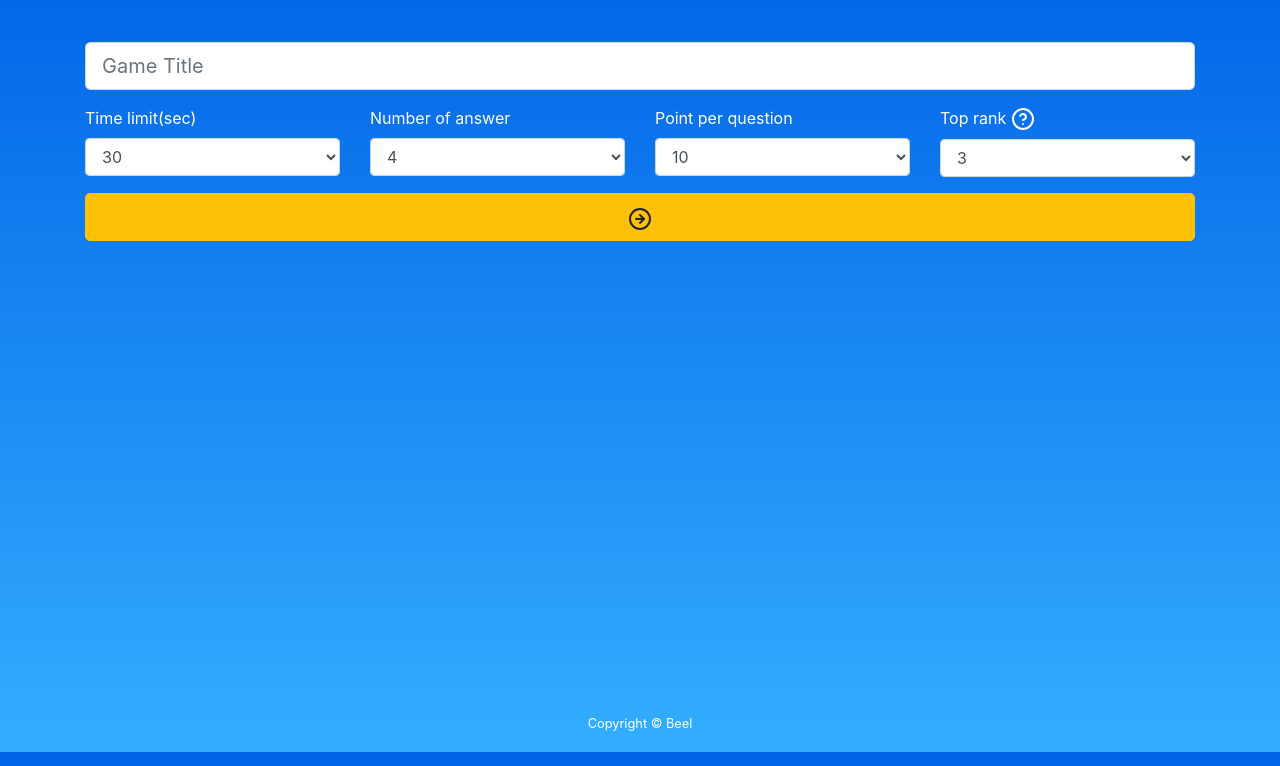
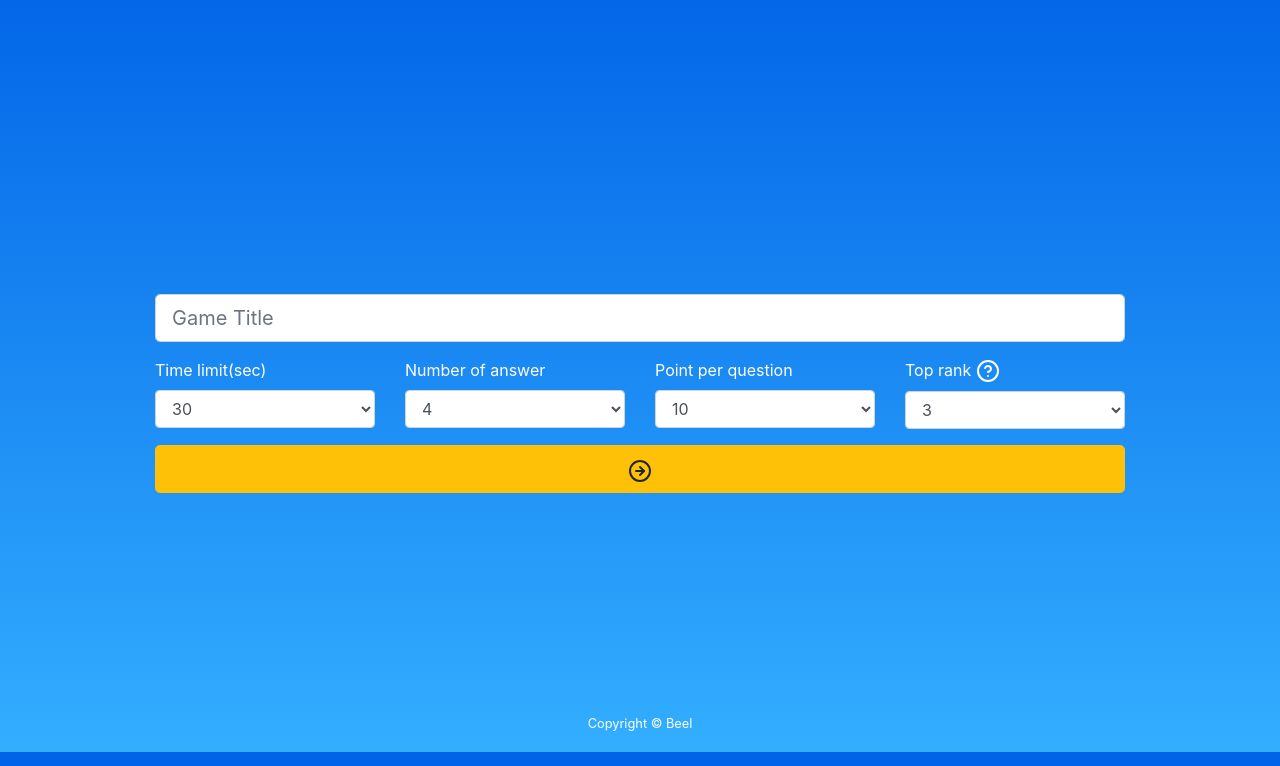
Before and after one commit to zebeel/quizgame, a Django app: page /create-new-game in a window 1280 px wide. Shown: the part 48-814 px from the top of the page. Run offline with Django 3.2, Linux system fonts and the light colour scheme; the visitor is signed in with stand-in values (Sample User, id 1); some libraries are stand-ins or nearby versions.

Commit message:
update style.css

```diff
--- a/static/style.css
+++ b/static/style.css
@@ -24,13 +24,20 @@ body {
     line-height: 60px;
 }
 
-.home-wrap{
+.master-wrap{
 	width: 100%;
 	height: 90%;
-	max-width: 400px;
 	display: flex;
     align-items: center;
     margin: 0 auto;
+}
+
+.home-wrap{
+	max-width: 400px;
+}
+
+.new-game-wrap{
+	max-width: 1000px;
 }
 
 #userTab .nav-link{
```
